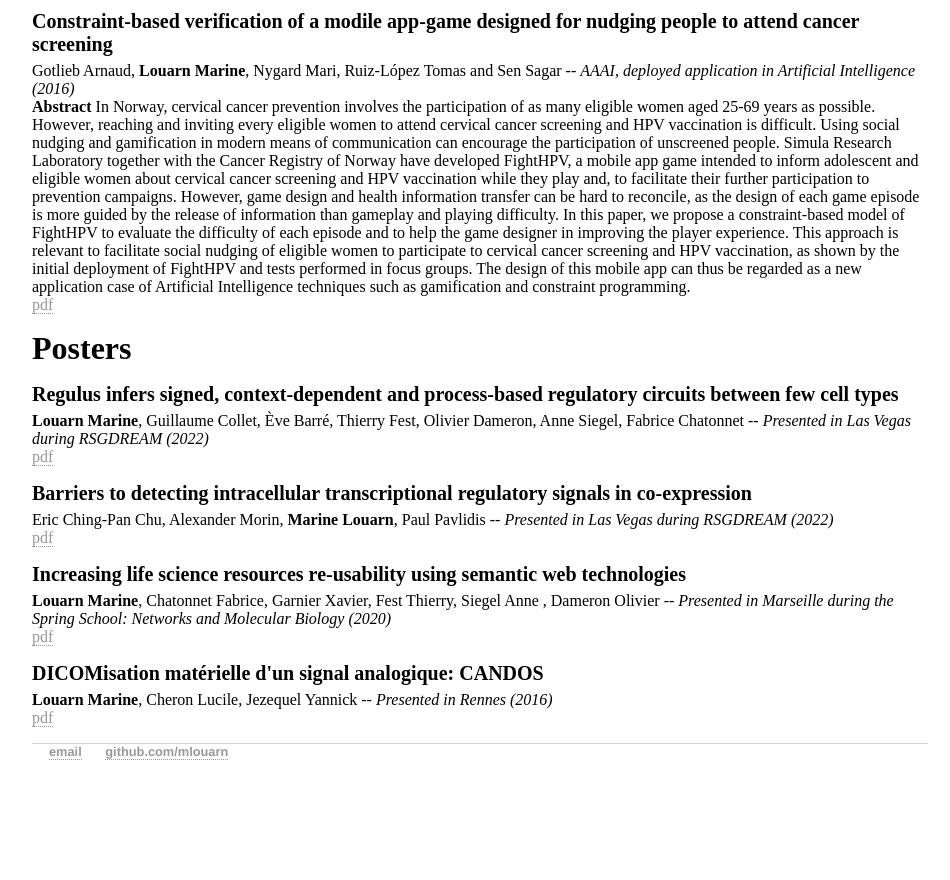
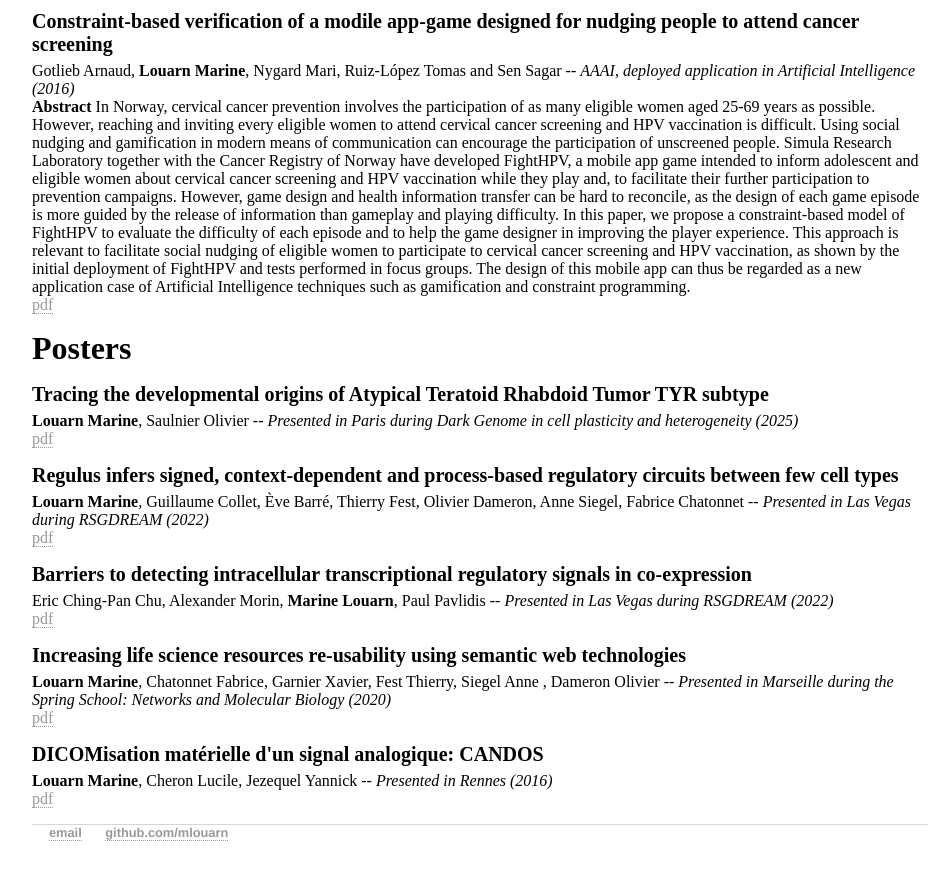
Before and after one commit to mlouarn/mlouarn.github.io, a Jekyll site: the page built from publi/index.html, in a window 1280 px wide and 900 px high, scrolled down 1175 px. Shown: the top 880 px of the window, without its empty margins (160-1110 px from the left). Built offline with Jekyll 4.4.1, drawn with Linux system fonts in a browser that asks for light colours; before the commit the page ends 1994 px from its top, so only the background shows below that.

Commit message:
Update index.html

```diff
--- a/publi/index.html
+++ b/publi/index.html
@@ -43,6 +43,9 @@ title: Marine Louarn, PostDoctoral Fellow
 
 	<h1>Posters</h1>
 	<p></p>
+	        <h2>Tracing the developmental origins of Atypical Teratoid Rhabdoid Tumor TYR subtype</h2>
+                <p><strong>Louarn Marine</strong>, Saulnier Olivier -- <i> Presented in Paris during Dark Genome in cell plasticity and heterogeneity (2025)</i><br />
+		<a href="poster6.pdf">pdf</a>
 		<h2>Regulus infers signed, context-dependent and process-based regulatory circuits between few cell types</h2>
                 <p><strong>Louarn Marine</strong>, Guillaume Collet, Ève Barré, Thierry Fest, Olivier Dameron, Anne Siegel, Fabrice Chatonnet -- <i> Presented in Las Vegas during RSGDREAM (2022)</i><br />
 		<a href="Poster_dream_size.pdf">pdf</a>
```
